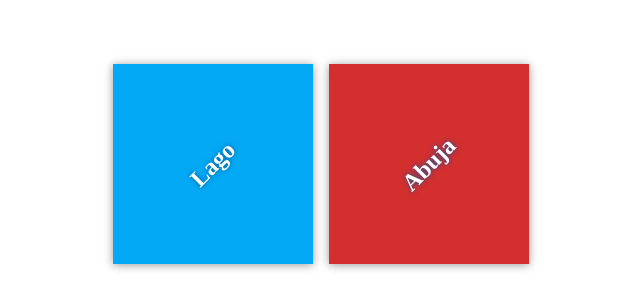
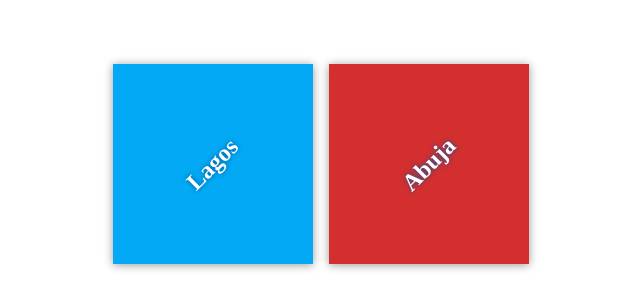
Before and after one commit to Ezekwemdesmond/my-travel-plans, a plain HTML site: page index.html in a window 1280 px wide. Shown: the part 236-544 px from the top of the page, 319-959 px from the left. Drawn offline with Linux system fonts and the light colour scheme.

Commit message:
Correction made on the first destination

```diff
--- a/index.html
+++ b/index.html
@@ -11,7 +11,7 @@
     <div class="container">
         <div class="destination-container">
             <div class="destination" id="lagos">
-                <h2>Lago</h2>
+                <h2>Lagos</h2>
             </div>
 
             <div class="destination" id="abuja">
```
